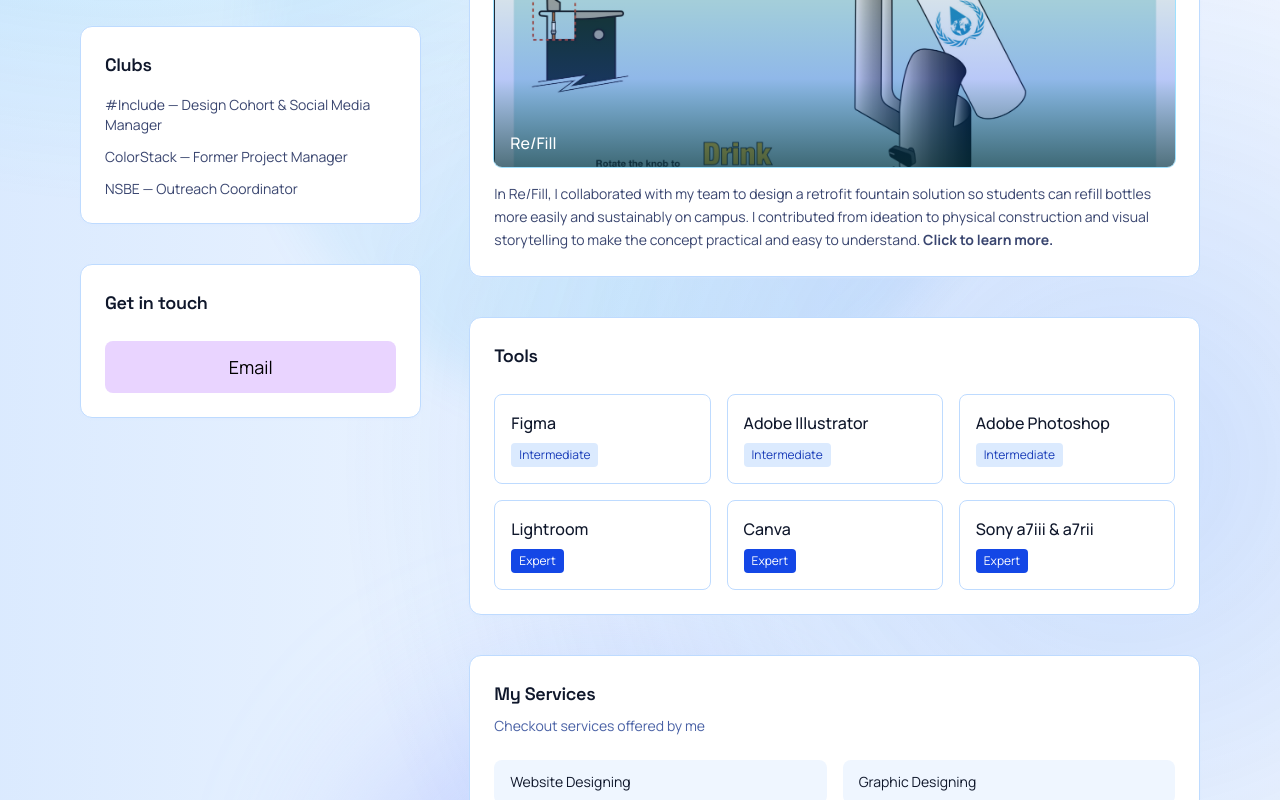
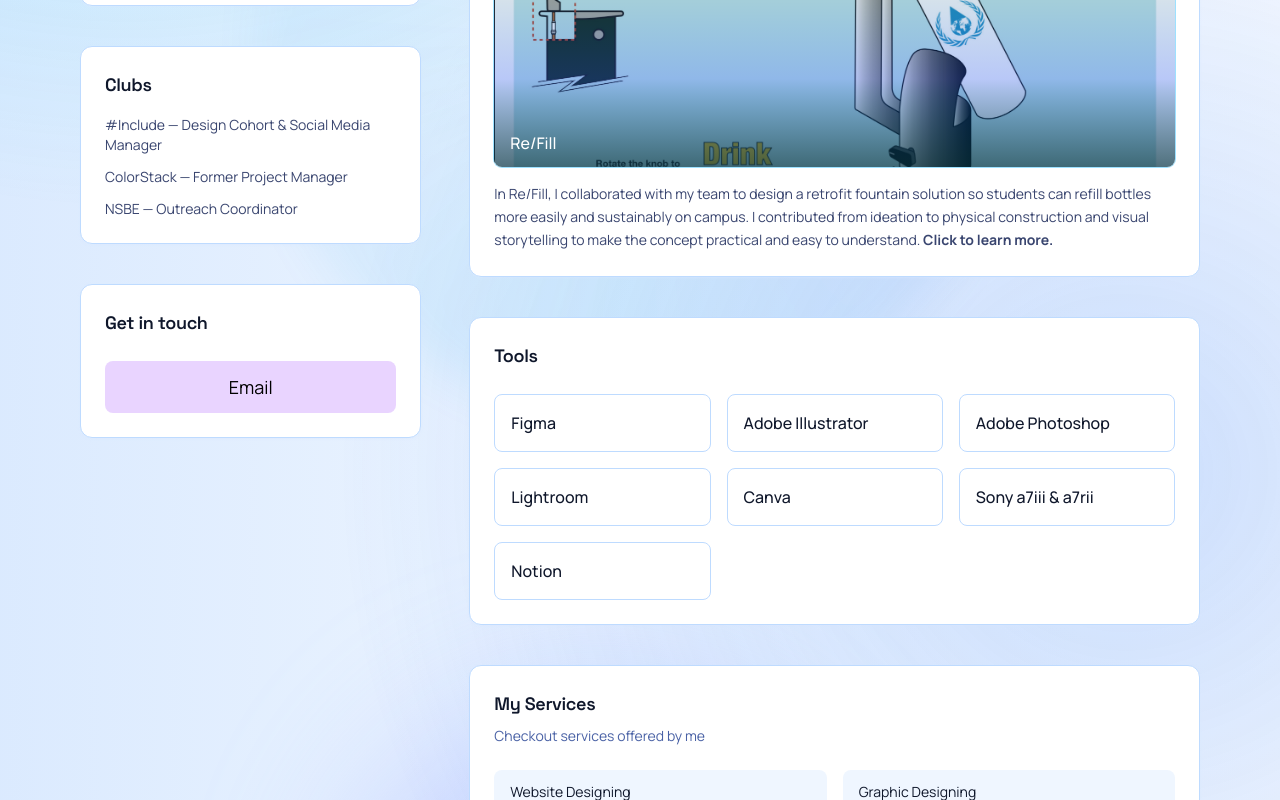
Before and after one commit to Chinomso-Augustine/Chinomso_A_Portfolio, a React (Vite) app: page / in a window 1280 px wide. Shown: the part 944-1744 px from the top of the page. Built offline with nearby package versions, Linux system fonts and the light colour scheme.

Commit message:
Update skills and tools list

```diff
--- a/src/App.jsx
+++ b/src/App.jsx
@@ -192,7 +192,7 @@ function Education() {
       <ul className="space-y-2 text-sm text-blue-950/85 mb-6">
         <li>Prototype</li>
         <li>Wireframe</li>
-        <li>Coding — HTML, CSS, JavaScript</li>
+        <li>Coding — HTML, CSS, JavaScript, C, C++, Assembly</li>
         <li>UX Research</li>
       </ul>
 
@@ -211,12 +211,13 @@ function Education() {
 
 function Tools() {
   const tools = [
-    { name: "Figma", level: "Intermediate" },
-    { name: "Adobe Illustrator", level: "Intermediate" },
-    { name: "Adobe Photoshop", level: "Intermediate" },
-    { name: "Lightroom", level: "Expert" },
-    { name: "Canva", level: "Expert" },
-    { name: "Sony a7iii & a7rii", level: "Expert" },
+    "Figma",
+    "Adobe Illustrator",
+    "Adobe Photoshop",
+    "Lightroom",
+    "Canva",
+    "Sony a7iii & a7rii",
+    "Notion",
   ];
 
   return (
@@ -226,17 +227,7 @@ function Tools() {
       <div className="grid md:grid-cols-3 gap-4">
         {tools.map((tool, index) => (
           <div key={index} className="bg-white border border-blue-200 rounded-lg p-4">
-            <p className="font-medium">{tool.name}</p>
-
-            <span
-              className={
-                tool.level === "Expert"
-                  ? "inline-block mt-2 text-xs px-2 py-1 rounded bg-blue-700 text-white"
-                  : "inline-block mt-2 text-xs px-2 py-1 rounded bg-blue-100 text-blue-800"
-              }
-            >
-              {tool.level}
-            </span>
+            <p className="font-medium">{tool}</p>
           </div>
         ))}
       </div>
```
